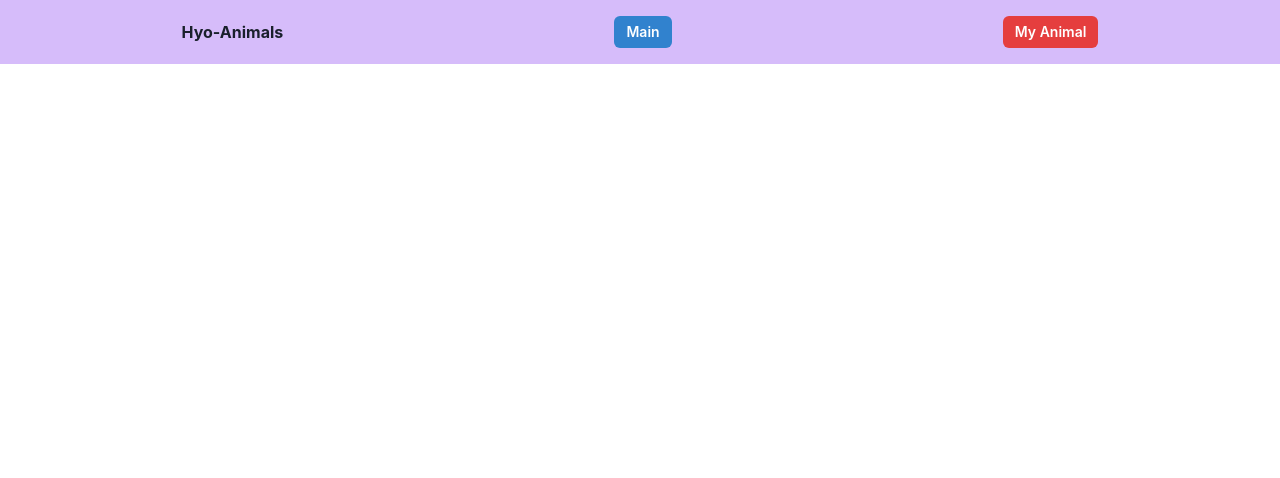
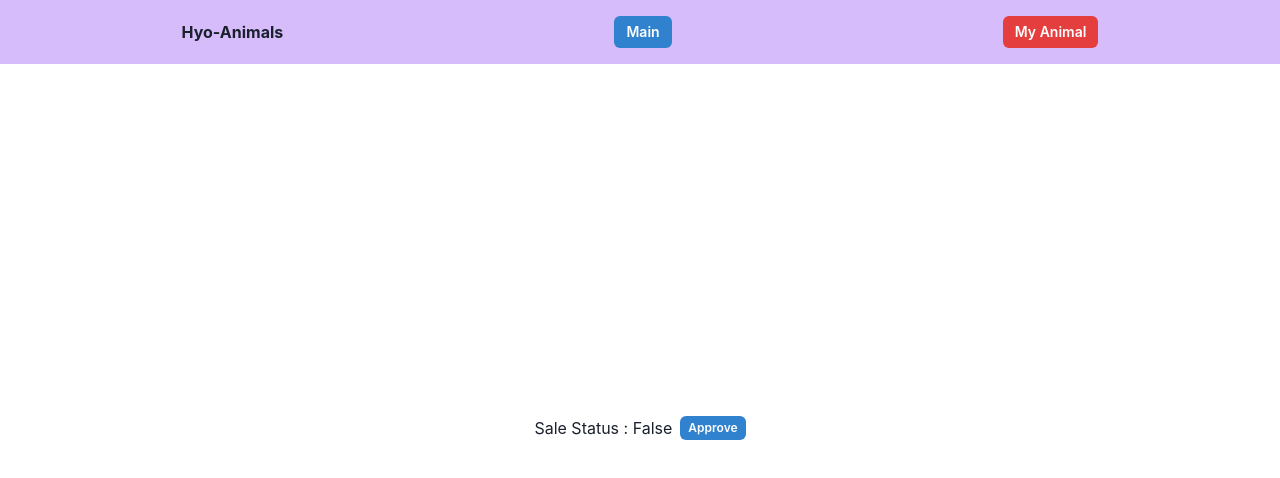
Before and after one commit to AstroHyo/gitpod, a React (Create React App) app in the folder frontend/: page /my-animal in a window 1280 px wide. Shown: the top 478 px of the page. Built offline with nearby package versions, Linux system fonts and the light colour scheme; what web3 would draw is missing.

Commit message:
add: get and set SaleStatus function

```diff
--- a/frontend/src/routes/my-animal.tsx
+++ b/frontend/src/routes/my-animal.tsx
@@ -1,6 +1,6 @@
 import React, { FC, useEffect, useState } from "react";
-import { Grid } from "@chakra-ui/react";
-import { mintAnimalTokenContract } from "../web3Config";
+import { Flex, Text, Button, Grid } from "@chakra-ui/react";
+import { mintAnimalTokenContract, saleAnimalTokenAddress } from "../web3Config";
 import AnimalCard from "../components/AnimalCard";
 
 interface MyAnimalProps {
@@ -10,7 +10,10 @@
 const MyAnimal: FC<MyAnimalProps> = ({ account }) => {
     //내 animal card를 저장할 배열
     const [animalCardArray, setAnimalCardArray] = useState<string[]>();
+    //판매 권한 상태를 받아올 수 있는 변수
+    const [saleStatus, setSaleStatus] = useState<boolean>(false);
 
+    //내 animal card 배열을 가져오는 함수
     const getAnimalTokens = async () => {
         try {
             //owner가 가진 전체 토큰의 개수 받아오기
@@ -40,10 +43,44 @@
         }
     };
 
+    //내 판매 권한의 승인 여부를 가져오는 함수
+    const getIsApprovedForAll = async () => {
+        try {
+            const response = await mintAnimalTokenContract.methods
+                .isApprovedForAll(account, saleAnimalTokenAddress)
+                .call();
+
+            if(response) {
+                setSaleStatus(response);
+            }
+        } catch (error) {
+            console.error(error);
+        }
+    }
+
+    //판매 권한 변경 버튼을 눌렀을 때 바꿔주는 버튼 함수
+    const onClickApproveToggle = async () => {
+        try {
+            if(!account) return;
+
+            const response = await mintAnimalTokenContract.methods
+                .setApprovalForAll(saleAnimalTokenAddress, !saleStatus)
+                .send({ from:account });
+
+            //위의 response에 값이 정상적으로 들어온 경우 현재 saleStatus의 반대 상태로 변경
+            if(response.status) {
+                setSaleStatus(!saleStatus);
+            }
+        } catch(error) {
+            console.log(error);
+        }
+    }
+
     useEffect(() => {
         //account를 못 받아 왔을 경우 아무것도 실행하지 않음
         if(!account) return;
 
+        getIsApprovedForAll();
         getAnimalTokens();
     }, [account]);
 
@@ -53,12 +90,24 @@
     }, [animalCardArray]);
 
     //Grid로 일정 숫자만큼 띄워서 보여주기
-    return <Grid templateColumns="repeat(4, 1fr)" gap={8}>
-        {animalCardArray && animalCardArray.map((v, i) => {
-                return <AnimalCard key={i} animalType={v}/>
-            })
-        }
-    </Grid>
+    return (
+        <>
+        <Flex alignItems="center">
+            <Text display="inline-block">
+                Sale Status : {saleStatus ? "True" : "False"}
+            </Text>
+            <Button size="xs" ml={2} colorScheme={saleStatus ? "red" : "blue"} onClick={onClickApproveToggle}>
+                {saleStatus ? "Cancel" : "Approve"}
+            </Button>
+        </Flex>
+        <Grid templateColumns="repeat(4, 1fr)" gap={8} mt={4}>
+            {animalCardArray && animalCardArray.map((v, i) => {
+                    return <AnimalCard key={i} animalType={v}/>
+                })
+            }
+        </Grid>
+    </>
+    );
 }
 
 export default MyAnimal;
```
